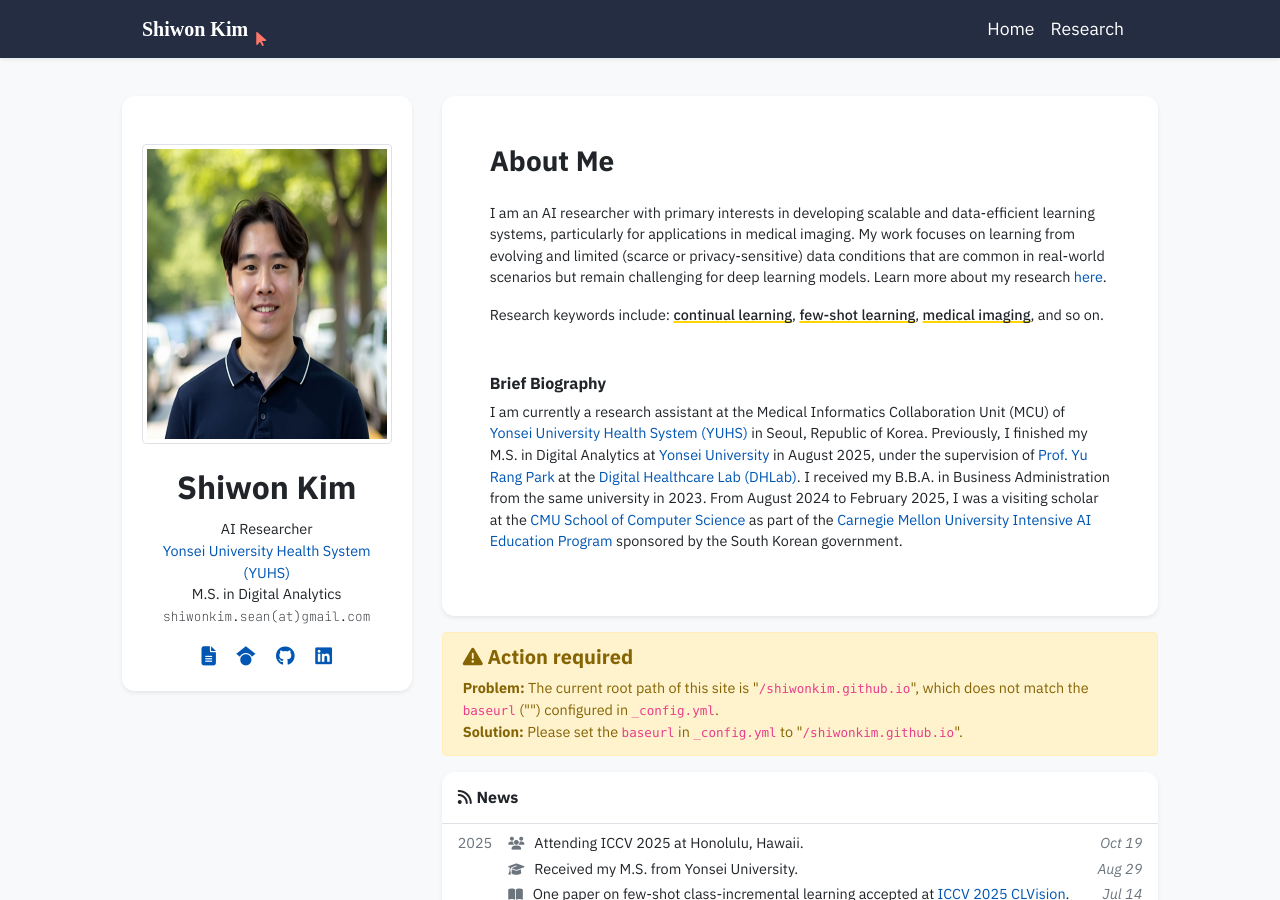
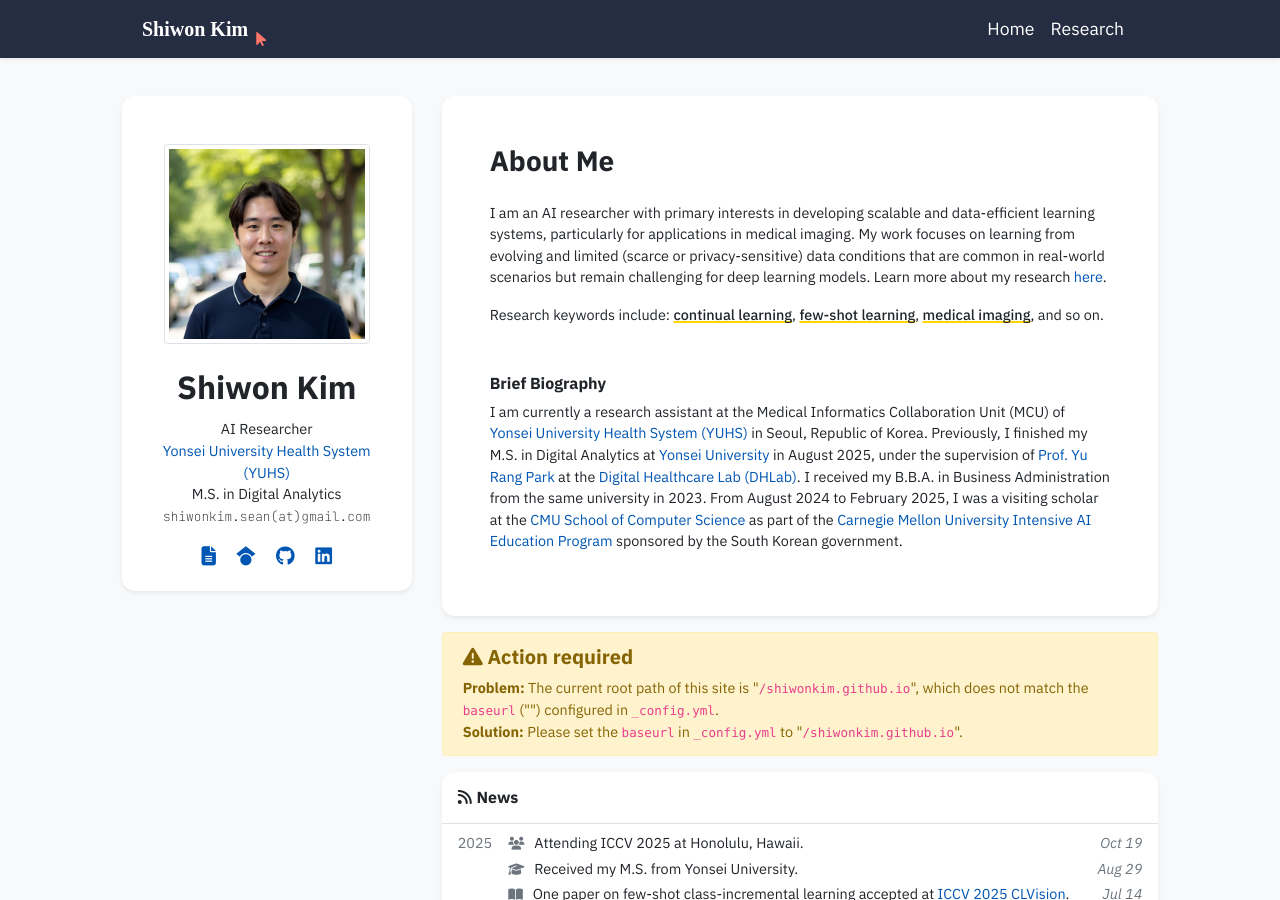
Before and after one commit to shiwonkim/shiwonkim.github.io, a Jekyll site: the page built from index.html, in a window 1280 px wide and 900 px high. Built offline with Jekyll 4.4.1, drawn with Linux system fonts in a browser that asks for light colours; nearby versions of some CDN libraries; some web fonts are replaced; a style sheet for code colours, icons or effects is not loaded.

Commit message:
edit layout

```diff
--- a/_includes/widgets/profile_card.html
+++ b/_includes/widgets/profile_card.html
@@ -11,7 +11,7 @@
                             <img
                                 src="{{ site.data.profile.portrait_url | relative_url }}"
                                 class="figure-img img-fluid img-thumbnail"
-                                style="height: 300px;"
+                                style="height: 200px;"
                                 data-toggle="tooltip"
                                 data-placement="top"
                                 title="{{ site.data.profile.portrait_caption }}">
```
